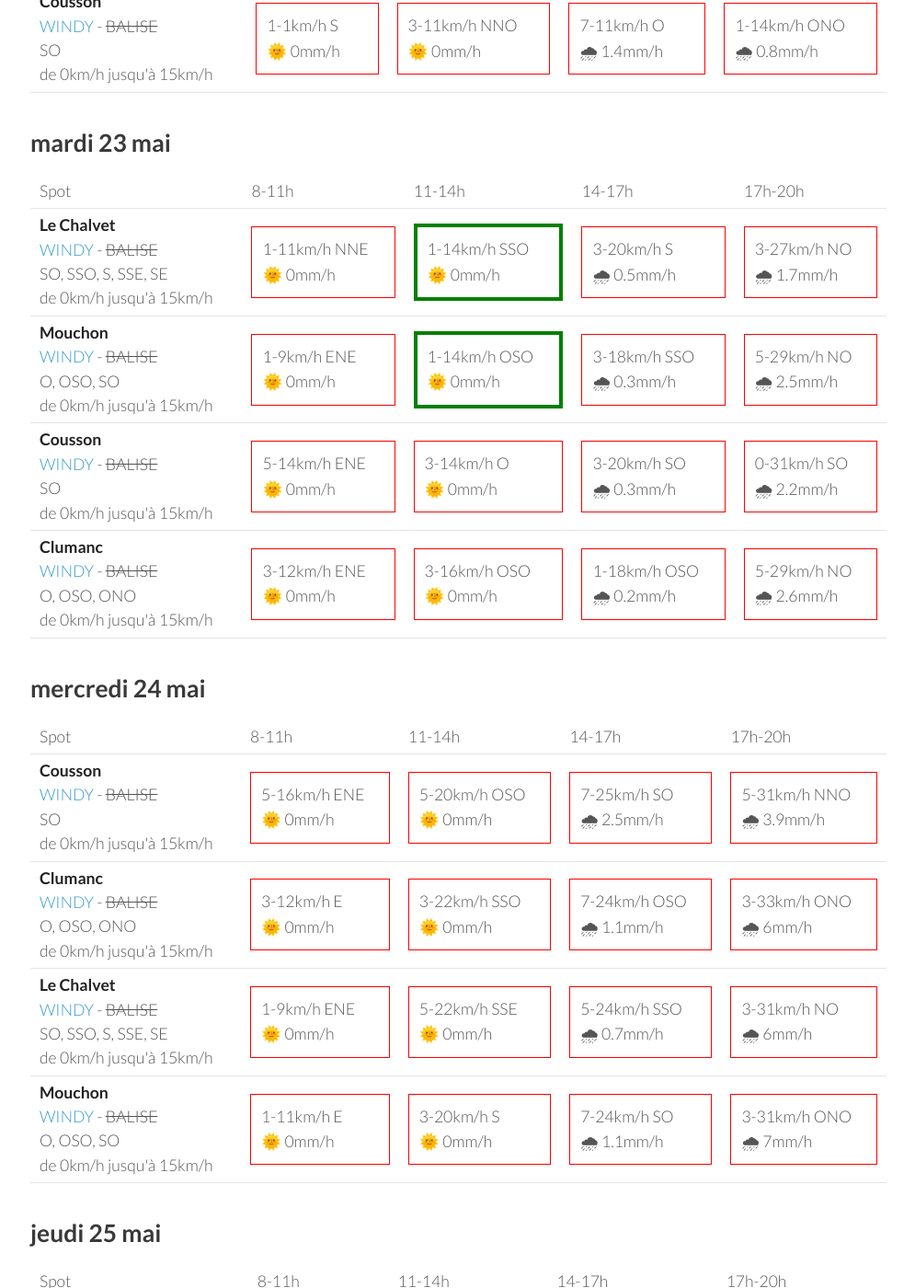
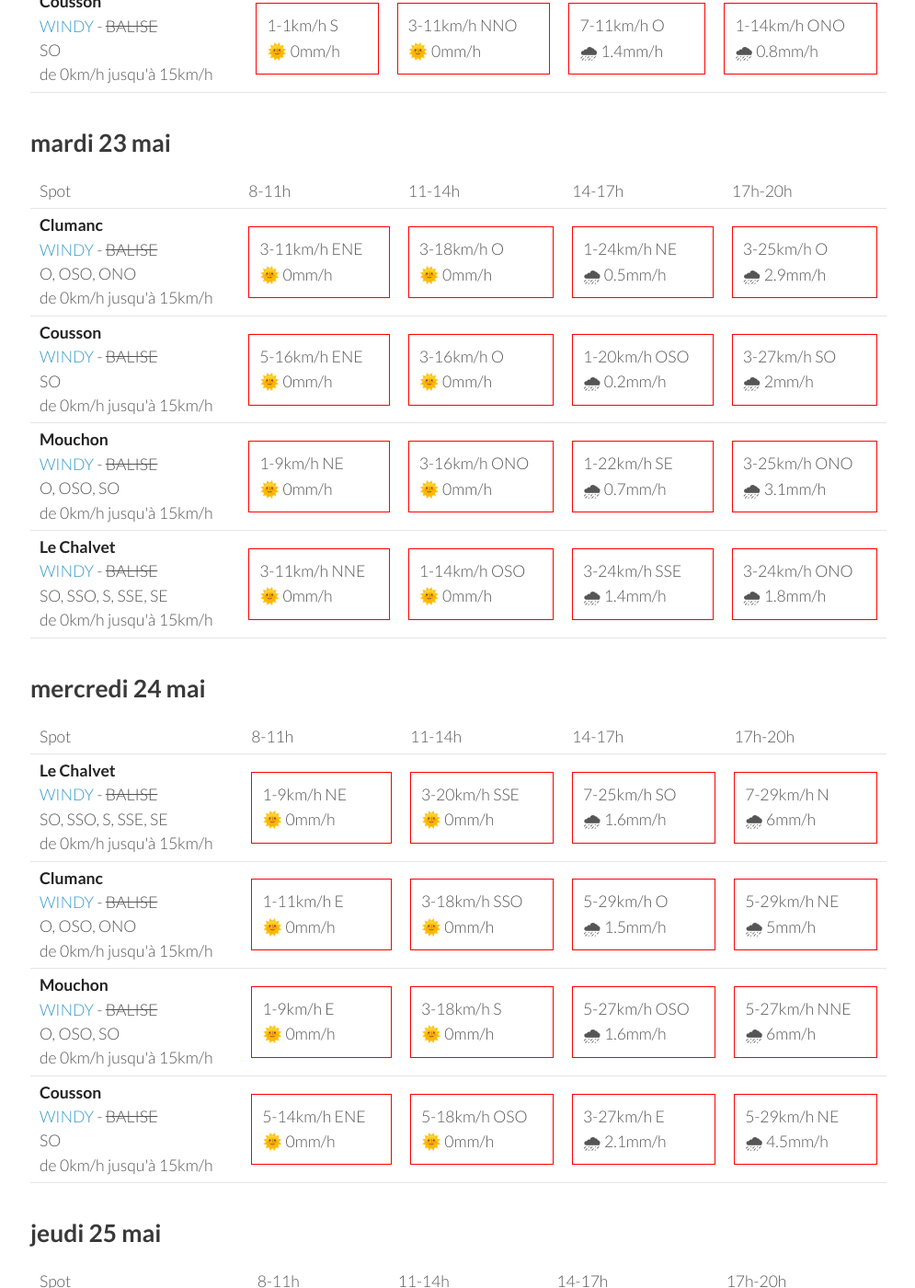
Before and after one commit to parapente-dans-le-nord/parapente-dans-le-nord.github.io, a Jekyll site: the page built from saint_andre.markdown, in a window 1280 px wide and 1400 px high, scrolled down 1325 px. Shown: the whole window at 92% size, without its empty margins (25-1020 px from the left). Built offline with Jekyll 4.4.1, drawn with Linux system fonts in a browser that asks for light colours; some of the changed text lies outside the part shown.

Commit message:
update index.markdown

```diff
--- a/saint_andre.markdown
+++ b/saint_andre.markdown
@@ -130,42 +130,42 @@ page mise à jour le dimanche 21 mai 13:36
       <td>17h-20h</td>
     </tr>
 <tr>
-        <td><strong>Le Chalvet</strong><br><a href="https://windy.com/43.979/6.480?43.866,6.480,10,m:eSsaglX">WINDY</a> - <span class="no-balise"> BALISE </span><br> <span class="vent-favorable">SO, SSO, S, SSE, SE</span><br><span class="force-vent">de 0km/h jusqu'à 15km/h</span> </td>
+        <td><strong>Clumanc</strong><br><a href="https://windy.com/44.027/6.402?43.914,6.403,10,m:eSxaglP">WINDY</a> - <span class="no-balise"> BALISE </span><br> <span class="vent-favorable">O, OSO, ONO</span><br><span class="force-vent">de 0km/h jusqu'à 15km/h</span> </td>
 
-            <td><div class="not-flyable"><p>1-11km/h NNE</p><p>🌞 0mm/h</p></div></td>
-            <td><div class="flyable"><p>1-14km/h SSO</p><p>🌞 0mm/h</p></div></td>
-            <td><div class="not-flyable"><p>3-20km/h S</p><p>🌧 0.5mm/h</p></div></td>
-            <td><div class="not-flyable"><p>3-27km/h NO</p><p>🌧 1.7mm/h</p></div></td>
+            <td><div class="not-flyable"><p>3-11km/h ENE</p><p>🌞 0mm/h</p></div></td>
+            <td><div class="not-flyable"><p>3-18km/h O</p><p>🌞 0mm/h</p></div></td>
+            <td><div class="not-flyable"><p>1-24km/h NE</p><p>🌧 0.5mm/h</p></div></td>
+            <td><div class="not-flyable"><p>3-25km/h O</p><p>🌧 2.9mm/h</p></div></td>
+
+
+    </tr>
+<tr>
+        <td><strong>Cousson</strong><br><a href="https://windy.com/44.054/6.240?43.940,6.241,10,m:eSAaglz">WINDY</a> - <span class="no-balise"> BALISE </span><br> <span class="vent-favorable">SO</span><br><span class="force-vent">de 0km/h jusqu'à 15km/h</span> </td>
+
+            <td><div class="not-flyable"><p>5-16km/h ENE</p><p>🌞 0mm/h</p></div></td>
+            <td><div class="not-flyable"><p>3-16km/h O</p><p>🌞 0mm/h</p></div></td>
+            <td><div class="not-flyable"><p>1-20km/h OSO</p><p>🌧 0.2mm/h</p></div></td>
+            <td><div class="not-flyable"><p>3-27km/h SO</p><p>🌧 2mm/h</p></div></td>
 
 
     </tr>
 <tr>
         <td><strong>Mouchon</strong><br><a href="https://windy.com/43.992/6.424?43.878,6.425,10,m:eSuaglR">WINDY</a> - <span class="no-balise"> BALISE </span><br> <span class="vent-favorable">O, OSO, SO</span><br><span class="force-vent">de 0km/h jusqu'à 15km/h</span> </td>
 
-            <td><div class="not-flyable"><p>1-9km/h ENE</p><p>🌞 0mm/h</p></div></td>
-            <td><div class="flyable"><p>1-14km/h OSO</p><p>🌞 0mm/h</p></div></td>
-            <td><div class="not-flyable"><p>3-18km/h SSO</p><p>🌧 0.3mm/h</p></div></td>
-            <td><div class="not-flyable"><p>5-29km/h NO</p><p>🌧 2.5mm/h</p></div></td>
+            <td><div class="not-flyable"><p>1-9km/h NE</p><p>🌞 0mm/h</p></div></td>
+            <td><div class="not-flyable"><p>3-16km/h ONO</p><p>🌞 0mm/h</p></div></td>
+            <td><div class="not-flyable"><p>1-22km/h SE</p><p>🌧 0.7mm/h</p></div></td>
+            <td><div class="not-flyable"><p>3-25km/h ONO</p><p>🌧 3.1mm/h</p></div></td>
 
 
     </tr>
 <tr>
-        <td><strong>Cousson</strong><br><a href="https://windy.com/44.054/6.240?43.940,6.241,10,m:eSAaglz">WINDY</a> - <span class="no-balise"> BALISE </span><br> <span class="vent-favorable">SO</span><br><span class="force-vent">de 0km/h jusqu'à 15km/h</span> </td>
+        <td><strong>Le Chalvet</strong><br><a href="https://windy.com/43.979/6.480?43.866,6.480,10,m:eSsaglX">WINDY</a> - <span class="no-balise"> BALISE </span><br> <span class="vent-favorable">SO, SSO, S, SSE, SE</span><br><span class="force-vent">de 0km/h jusqu'à 15km/h</span> </td>
 
-            <td><div class="not-flyable"><p>5-14km/h ENE</p><p>🌞 0mm/h</p></div></td>
-            <td><div class="not-flyable"><p>3-14km/h O</p><p>🌞 0mm/h</p></div></td>
-            <td><div class="not-flyable"><p>3-20km/h SO</p><p>🌧 0.3mm/h</p></div></td>
-            <td><div class="not-flyable"><p>0-31km/h SO</p><p>🌧 2.2mm/h</p></div></td>
-
-
-    </tr>
-<tr>
-        <td><strong>Clumanc</strong><br><a href="https://windy.com/44.027/6.402?43.914,6.403,10,m:eSxaglP">WINDY</a> - <span class="no-balise"> BALISE </span><br> <span class="vent-favorable">O, OSO, ONO</span><br><span class="force-vent">de 0km/h jusqu'à 15km/h</span> </td>
-
-            <td><div class="not-flyable"><p>3-12km/h ENE</p><p>🌞 0mm/h</p></div></td>
-            <td><div class="not-flyable"><p>3-16km/h OSO</p><p>🌞 0mm/h</p></div></td>
-            <td><div class="not-flyable"><p>1-18km/h OSO</p><p>🌧 0.2mm/h</p></div></td>
-            <td><div class="not-flyable"><p>5-29km/h NO</p><p>🌧 2.6mm/h</p></div></td>
+            <td><div class="not-flyable"><p>3-11km/h NNE</p><p>🌞 0mm/h</p></div></td>
+            <td><div class="not-flyable"><p>1-14km/h OSO</p><p>🌞 0mm/h</p></div></td>
+            <td><div class="not-flyable"><p>3-24km/h SSE</p><p>🌧 1.4mm/h</p></div></td>
+            <td><div class="not-flyable"><p>3-24km/h ONO</p><p>🌧 1.8mm/h</p></div></td>
 
 
     </tr>
@@ -186,42 +186,42 @@ page mise à jour le dimanche 21 mai 13:36
       <td>17h-20h</td>
     </tr>
 <tr>
-        <td><strong>Cousson</strong><br><a href="https://windy.com/44.054/6.240?43.940,6.241,10,m:eSAaglz">WINDY</a> - <span class="no-balise"> BALISE </span><br> <span class="vent-favorable">SO</span><br><span class="force-vent">de 0km/h jusqu'à 15km/h</span> </td>
+        <td><strong>Le Chalvet</strong><br><a href="https://windy.com/43.979/6.480?43.866,6.480,10,m:eSsaglX">WINDY</a> - <span class="no-balise"> BALISE </span><br> <span class="vent-favorable">SO, SSO, S, SSE, SE</span><br><span class="force-vent">de 0km/h jusqu'à 15km/h</span> </td>
 
-            <td><div class="not-flyable"><p>5-16km/h ENE</p><p>🌞 0mm/h</p></div></td>
-            <td><div class="not-flyable"><p>5-20km/h OSO</p><p>🌞 0mm/h</p></div></td>
-            <td><div class="not-flyable"><p>7-25km/h SO</p><p>🌧 2.5mm/h</p></div></td>
-            <td><div class="not-flyable"><p>5-31km/h NNO</p><p>🌧 3.9mm/h</p></div></td>
+            <td><div class="not-flyable"><p>1-9km/h NE</p><p>🌞 0mm/h</p></div></td>
+            <td><div class="not-flyable"><p>3-20km/h SSE</p><p>🌞 0mm/h</p></div></td>
+            <td><div class="not-flyable"><p>7-25km/h SO</p><p>🌧 1.6mm/h</p></div></td>
+            <td><div class="not-flyable"><p>7-29km/h N</p><p>🌧 6mm/h</p></div></td>
 
 
     </tr>
 <tr>
         <td><strong>Clumanc</strong><br><a href="https://windy.com/44.027/6.402?43.914,6.403,10,m:eSxaglP">WINDY</a> - <span class="no-balise"> BALISE </span><br> <span class="vent-favorable">O, OSO, ONO</span><br><span class="force-vent">de 0km/h jusqu'à 15km/h</span> </td>
 
-            <td><div class="not-flyable"><p>3-12km/h E</p><p>🌞 0mm/h</p></div></td>
-            <td><div class="not-flyable"><p>3-22km/h SSO</p><p>🌞 0mm/h</p></div></td>
-            <td><div class="not-flyable"><p>7-24km/h OSO</p><p>🌧 1.1mm/h</p></div></td>
-            <td><div class="not-flyable"><p>3-33km/h ONO</p><p>🌧 6mm/h</p></div></td>
-
-
-    </tr>
-<tr>
-        <td><strong>Le Chalvet</strong><br><a href="https://windy.com/43.979/6.480?43.866,6.480,10,m:eSsaglX">WINDY</a> - <span class="no-balise"> BALISE </span><br> <span class="vent-favorable">SO, SSO, S, SSE, SE</span><br><span class="force-vent">de 0km/h jusqu'à 15km/h</span> </td>
-
-            <td><div class="not-flyable"><p>1-9km/h ENE</p><p>🌞 0mm/h</p></div></td>
-            <td><div class="not-flyable"><p>5-22km/h SSE</p><p>🌞 0mm/h</p></div></td>
-            <td><div class="not-flyable"><p>5-24km/h SSO</p><p>🌧 0.7mm/h</p></div></td>
-            <td><div class="not-flyable"><p>3-31km/h NO</p><p>🌧 6mm/h</p></div></td>
+            <td><div class="not-flyable"><p>1-11km/h E</p><p>🌞 0mm/h</p></div></td>
+            <td><div class="not-flyable"><p>3-18km/h SSO</p><p>🌞 0mm/h</p></div></td>
+            <td><div class="not-flyable"><p>5-29km/h O</p><p>🌧 1.5mm/h</p></div></td>
+            <td><div class="not-flyable"><p>5-29km/h NE</p><p>🌧 5mm/h</p></div></td>
 
 
     </tr>
 <tr>
         <td><strong>Mouchon</strong><br><a href="https://windy.com/43.992/6.424?43.878,6.425,10,m:eSuaglR">WINDY</a> - <span class="no-balise"> BALISE </span><br> <span class="vent-favorable">O, OSO, SO</span><br><span class="force-vent">de 0km/h jusqu'à 15km/h</span> </td>
 
-            <td><div class="not-flyable"><p>1-11km/h E</p><p>🌞 0mm/h</p></div></td>
-            <td><div class="not-flyable"><p>3-20km/h S</p><p>🌞 0mm/h</p></div></td>
-            <td><div class="not-flyable"><p>7-24km/h SO</p><p>🌧 1.1mm/h</p></div></td>
-            <td><div class="not-flyable"><p>3-31km/h ONO</p><p>🌧 7mm/h</p></div></td>
+            <td><div class="not-flyable"><p>1-9km/h E</p><p>🌞 0mm/h</p></div></td>
+            <td><div class="not-flyable"><p>3-18km/h S</p><p>🌞 0mm/h</p></div></td>
+            <td><div class="not-flyable"><p>5-27km/h OSO</p><p>🌧 1.6mm/h</p></div></td>
+            <td><div class="not-flyable"><p>5-27km/h NNE</p><p>🌧 6mm/h</p></div></td>
+
+
+    </tr>
+<tr>
+        <td><strong>Cousson</strong><br><a href="https://windy.com/44.054/6.240?43.940,6.241,10,m:eSAaglz">WINDY</a> - <span class="no-balise"> BALISE </span><br> <span class="vent-favorable">SO</span><br><span class="force-vent">de 0km/h jusqu'à 15km/h</span> </td>
+
+            <td><div class="not-flyable"><p>5-14km/h ENE</p><p>🌞 0mm/h</p></div></td>
+            <td><div class="not-flyable"><p>5-18km/h OSO</p><p>🌞 0mm/h</p></div></td>
+            <td><div class="not-flyable"><p>3-27km/h E</p><p>🌧 2.1mm/h</p></div></td>
+            <td><div class="not-flyable"><p>5-29km/h NE</p><p>🌧 4.5mm/h</p></div></td>
 
 
     </tr>
```
Also changed, not shown: other parts of saint_andre.markdown (+1 -1 lines).
